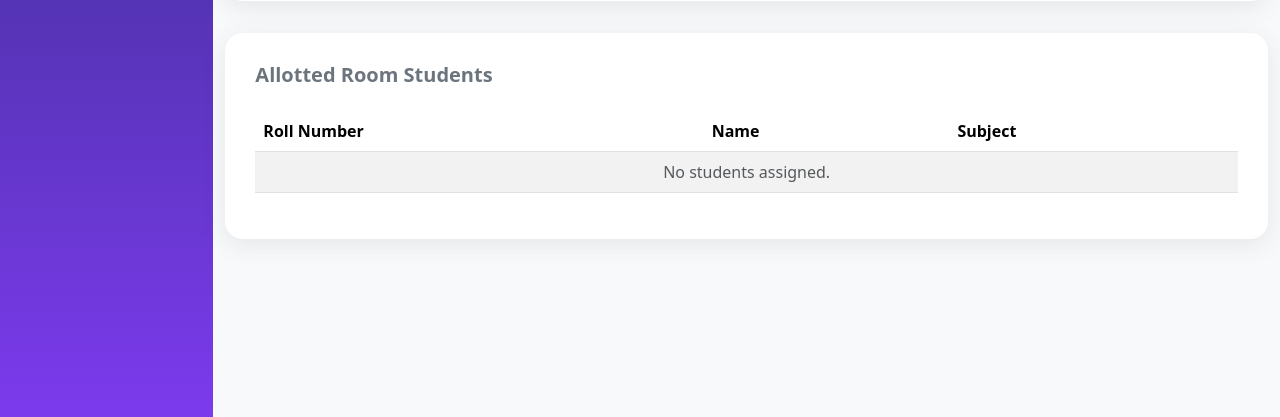
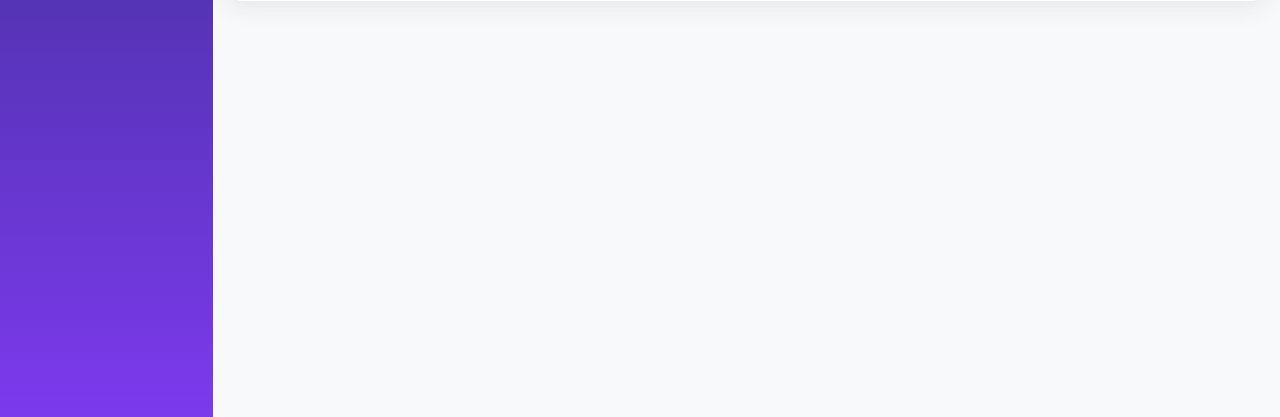
Before and after one commit to akheelFaizal/seating_arrangement, a Django app: template seating_arrangement/templates/invigilator/invigilatorOverview.html in a window 1280 px wide. Shown: the part 383-800 px from the top of the page. Run offline with Django 5.2, Linux system fonts and the light colour scheme; the template is opened without the code that fills it, so the values that code supplies are empty.

Commit message:
project completed

```diff
--- a/seating_arrangement/templates/components/studentsidebar.html
+++ b/seating_arrangement/templates/components/studentsidebar.html
@@ -54,7 +54,7 @@
 
           <!-- Exam Seat View -->
           <a
-            href="/student/seatview"
+            href="/student/seatview/"
             type="button"
             class="btn sidebar-btn text-start text-white d-flex align-items-center {{statusAC}}"
             data-id="exam-seat"
@@ -73,7 +73,7 @@
 
           <!-- Exam Time Tables -->
           <a
-            href="/student/examdetail"
+            href="/student/examdetail/"
             type="button"
             class="btn sidebar-btn text-start text-white d-flex align-items-center {{statusAD}}"
             data-id="exam-timetable"
--- a/seating_arrangement/templates/invigilator/invigilatorOverview.html
+++ b/seating_arrangement/templates/invigilator/invigilatorOverview.html
@@ -81,33 +81,7 @@
                 </div>
 
                 <!-- Allotted Room Students -->
-                <div class="glass-bg">
-                    <h5 class="fw-bold mb-4 text-secondary">Allotted Room Students</h5>
-                    <table class="table table-striped">
-                        <thead>
-                            <tr>
-                                <th>Roll Number</th>
-                                <th>Name</th>
-                                <th>Subject</th>
-                            </tr>
-                        </thead>
-                        <tbody>
-                            {% if students %}
-                                {% for seat in students %}
-                                    <tr>
-                                        <td>{{ seat.student.username }}</td>
-                                        <td>{{ seat.student.name }}</td>
-                                        <td>{{ seat.exam.subject_name }}</td>
-                                    </tr>
-                                {% endfor %}
-                            {% else %}
-                                <tr>
-                                    <td colspan="3" class="text-center text-muted">No students assigned.</td>
-                                </tr>
-                            {% endif %}
-                        </tbody>
-                    </table>
-                </div>
+
 
             </div> <!-- container-fluid -->
         </div> <!-- mainContent -->
--- a/seating_arrangement/templates/invigilator/invigilatorSeatarrangement.html
+++ b/seating_arrangement/templates/invigilator/invigilatorSeatarrangement.html
@@ -144,7 +144,7 @@
                             </tbody>
                         </table>
 
-                        <button type="submit" name="update_all_seats" class="btn btn-success mt-3">Update All Seats & Rooms</button>
+
 
                     </form>
                 </div>
```
Also changed, not shown: seating_arrangement/templates/student/StudentSeatView.html (+1 -8 lines).
